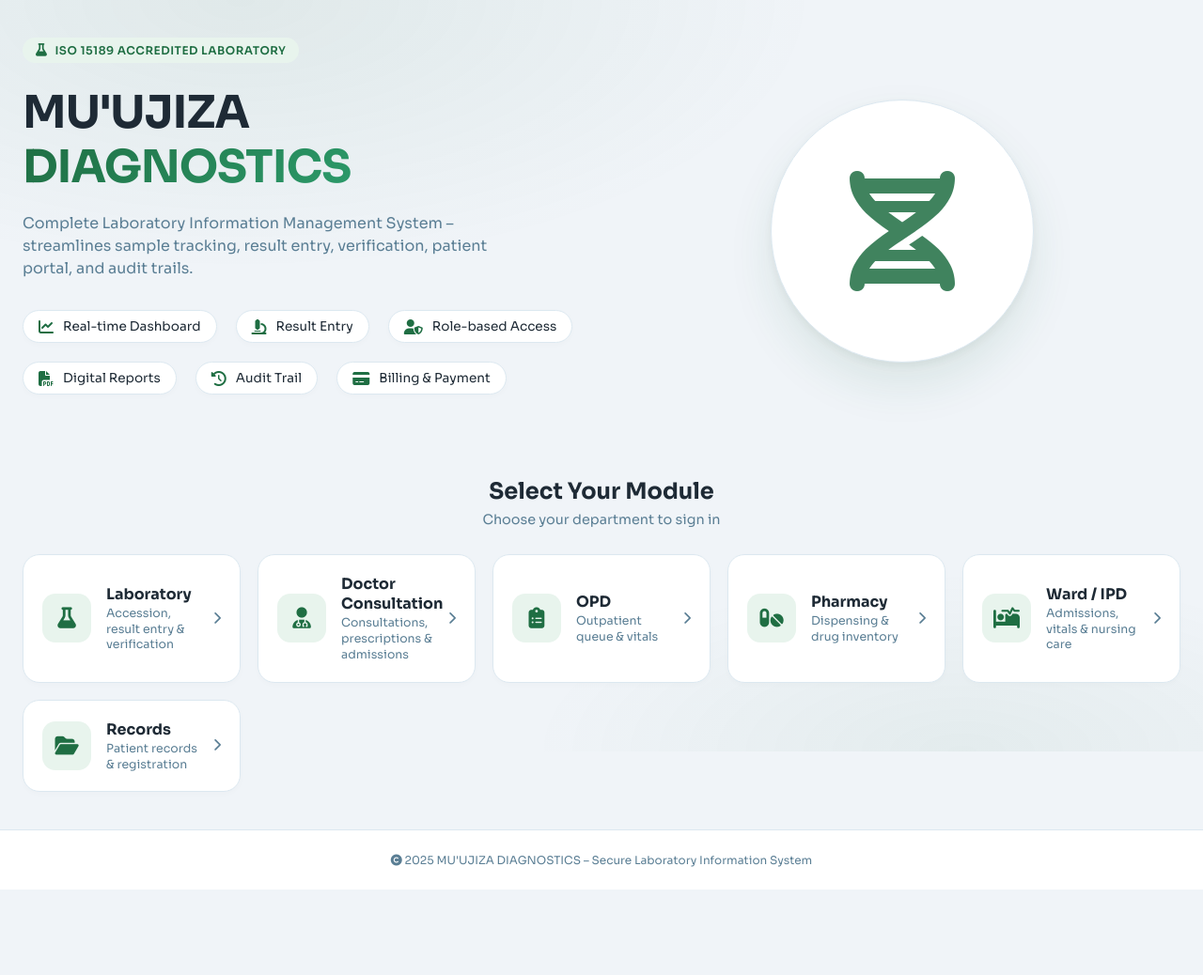
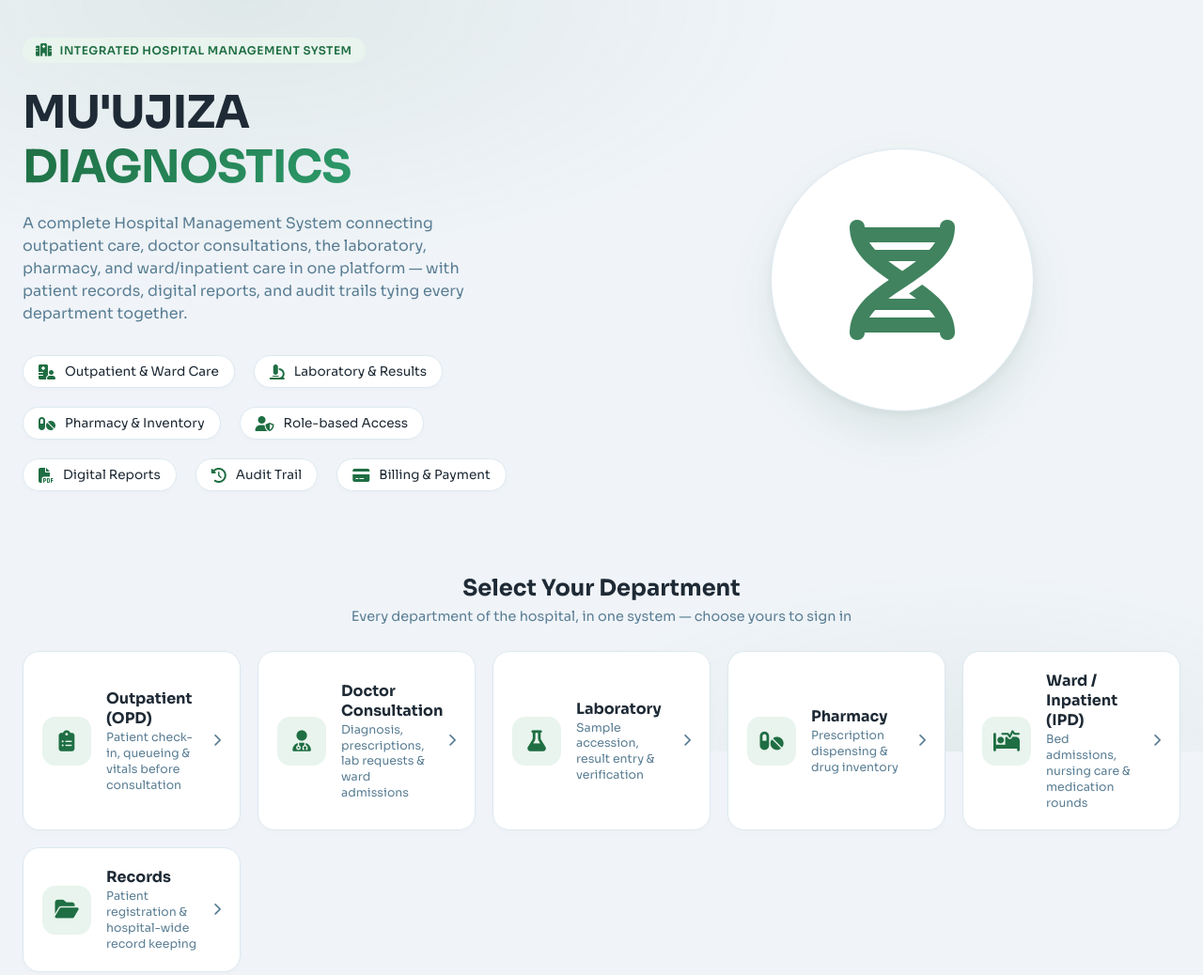
Before and after one commit to brains33/lis, an Electron app: page index.html in a window 1280 px wide. Shown: the top 1038 px of the page at 94% size. Before the commit the page ends 947 px from the top, so only its background shows below. Drawn offline with Linux system fonts and the light colour scheme.

Commit message:
Add files via upload

```diff
--- a/index.html
+++ b/index.html
@@ -3,7 +3,7 @@
 <head>
 <meta charset="UTF-8">
 <meta name="viewport" content="width=device-width, initial-scale=1.0">
-<title>MU'UJIZA DIAGNOSTICS – Laboratory Information System</title>
+<title>MU'UJIZA DIAGNOSTICS – Hospital Management System</title>
 <link rel="manifest" href="manifest.json">
 <link href="https://fonts.googleapis.com/css2?family=Sora:wght@300;400;600;700&family=JetBrains+Mono:wght@400;600&display=swap" rel="stylesheet">
 <link rel="stylesheet" href="https://cdnjs.cloudflare.com/ajax/libs/font-awesome/6.4.0/css/all.min.css">
@@ -275,18 +275,19 @@
   <div class="hero">
     <div class="hero-content">
       <div class="hero-badge">
-        <i class="fas fa-flask"></i>
-        <span>ISO 15189 Accredited Laboratory</span>
+        <i class="fas fa-hospital"></i>
+        <span>Integrated Hospital Management System</span>
       </div>
       <h1>MU'UJIZA <span>DIAGNOSTICS</span></h1>
-      <p>Complete Laboratory Information Management System – streamlines sample tracking, result entry, verification, patient portal, and audit trails.</p>
+      <p>A complete Hospital Management System connecting outpatient care, doctor consultations, the laboratory, pharmacy, and ward/inpatient care in one platform — with patient records, digital reports, and audit trails tying every department together.</p>
       <div class="feature-grid">
-        <div class="feature-item"><i class="fas fa-chart-line"></i> Real-time Dashboard</div>
-        <div class="feature-item"><i class="fas fa-microscope"></i> Result Entry</div>
+        <div class="feature-item"><i class="fas fa-hospital-user"></i> Outpatient &amp; Ward Care</div>
+        <div class="feature-item"><i class="fas fa-microscope"></i> Laboratory &amp; Results</div>
+        <div class="feature-item"><i class="fas fa-pills"></i> Pharmacy &amp; Inventory</div>
         <div class="feature-item"><i class="fas fa-user-shield"></i> Role-based Access</div>
         <div class="feature-item"><i class="fas fa-file-pdf"></i> Digital Reports</div>
         <div class="feature-item"><i class="fas fa-history"></i> Audit Trail</div>
-        <div class="feature-item"><i class="fas fa-credit-card"></i> Billing & Payment</div>
+        <div class="feature-item"><i class="fas fa-credit-card"></i> Billing &amp; Payment</div>
       </div>
     </div>
     <div class="hero-image">
@@ -298,15 +299,15 @@
 
   <div class="module-section">
     <div class="module-header">
-      <h2>Select Your Module</h2>
-      <p>Choose your department to sign in</p>
+      <h2>Select Your Department</h2>
+      <p>Every department of the hospital, in one system — choose yours to sign in</p>
     </div>
     <div class="module-grid">
-      <a class="module-card" href="login.html">
-        <div class="module-icon"><i class="fas fa-flask"></i></div>
+      <a class="module-card" href="opd-login.html">
+        <div class="module-icon"><i class="fas fa-clipboard-list"></i></div>
         <div class="module-text">
-          <h3>Laboratory</h3>
-          <p>Accession, result entry &amp; verification</p>
+          <h3>Outpatient (OPD)</h3>
+          <p>Patient check-in, queueing &amp; vitals before consultation</p>
         </div>
         <i class="fas fa-chevron-right"></i>
       </a>
@@ -314,15 +315,15 @@
         <div class="module-icon"><i class="fas fa-user-doctor"></i></div>
         <div class="module-text">
           <h3>Doctor Consultation</h3>
-          <p>Consultations, prescriptions &amp; admissions</p>
+          <p>Diagnosis, prescriptions, lab requests &amp; ward admissions</p>
         </div>
         <i class="fas fa-chevron-right"></i>
       </a>
-      <a class="module-card" href="opd-login.html">
-        <div class="module-icon"><i class="fas fa-clipboard-list"></i></div>
+      <a class="module-card" href="login.html">
+        <div class="module-icon"><i class="fas fa-flask"></i></div>
         <div class="module-text">
-          <h3>OPD</h3>
-          <p>Outpatient queue &amp; vitals</p>
+          <h3>Laboratory</h3>
+          <p>Sample accession, result entry &amp; verification</p>
         </div>
         <i class="fas fa-chevron-right"></i>
       </a>
@@ -330,15 +331,15 @@
         <div class="module-icon"><i class="fas fa-pills"></i></div>
         <div class="module-text">
           <h3>Pharmacy</h3>
-          <p>Dispensing &amp; drug inventory</p>
+          <p>Prescription dispensing &amp; drug inventory</p>
         </div>
         <i class="fas fa-chevron-right"></i>
       </a>
       <a class="module-card" href="ward-login.html">
         <div class="module-icon"><i class="fas fa-bed-pulse"></i></div>
         <div class="module-text">
-          <h3>Ward / IPD</h3>
-          <p>Admissions, vitals &amp; nursing care</p>
+          <h3>Ward / Inpatient (IPD)</h3>
+          <p>Bed admissions, nursing care &amp; medication rounds</p>
         </div>
         <i class="fas fa-chevron-right"></i>
       </a>
@@ -346,7 +347,7 @@
         <div class="module-icon"><i class="fas fa-folder-open"></i></div>
         <div class="module-text">
           <h3>Records</h3>
-          <p>Patient records &amp; registration</p>
+          <p>Patient registration &amp; hospital-wide record keeping</p>
         </div>
         <i class="fas fa-chevron-right"></i>
       </a>
@@ -354,7 +355,7 @@
   </div>
 </div>
 <div class="footer">
-  <i class="fas fa-copyright"></i> 2025 MU'UJIZA DIAGNOSTICS – Secure Laboratory Information System
+  <i class="fas fa-copyright"></i> 2025 MU'UJIZA DIAGNOSTICS – Secure Hospital Management System
 </div>
 
 <script>
```
